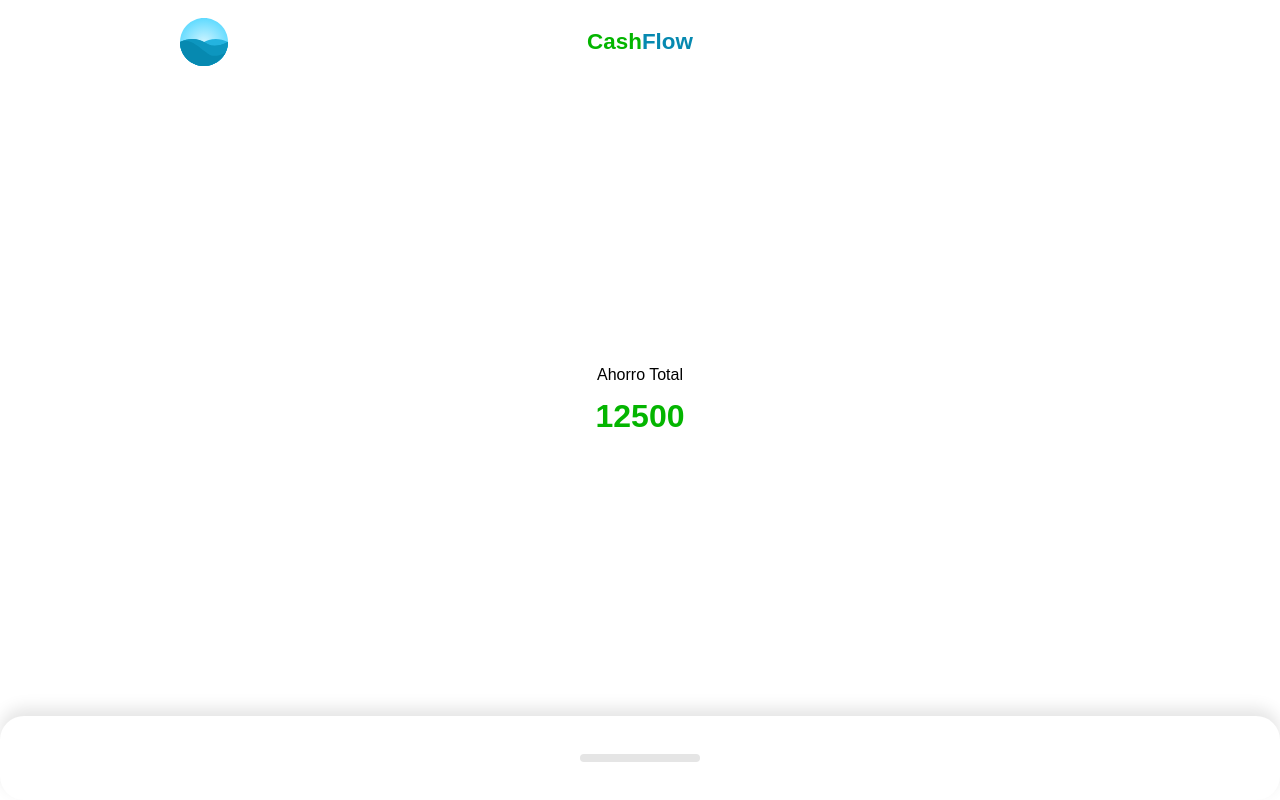
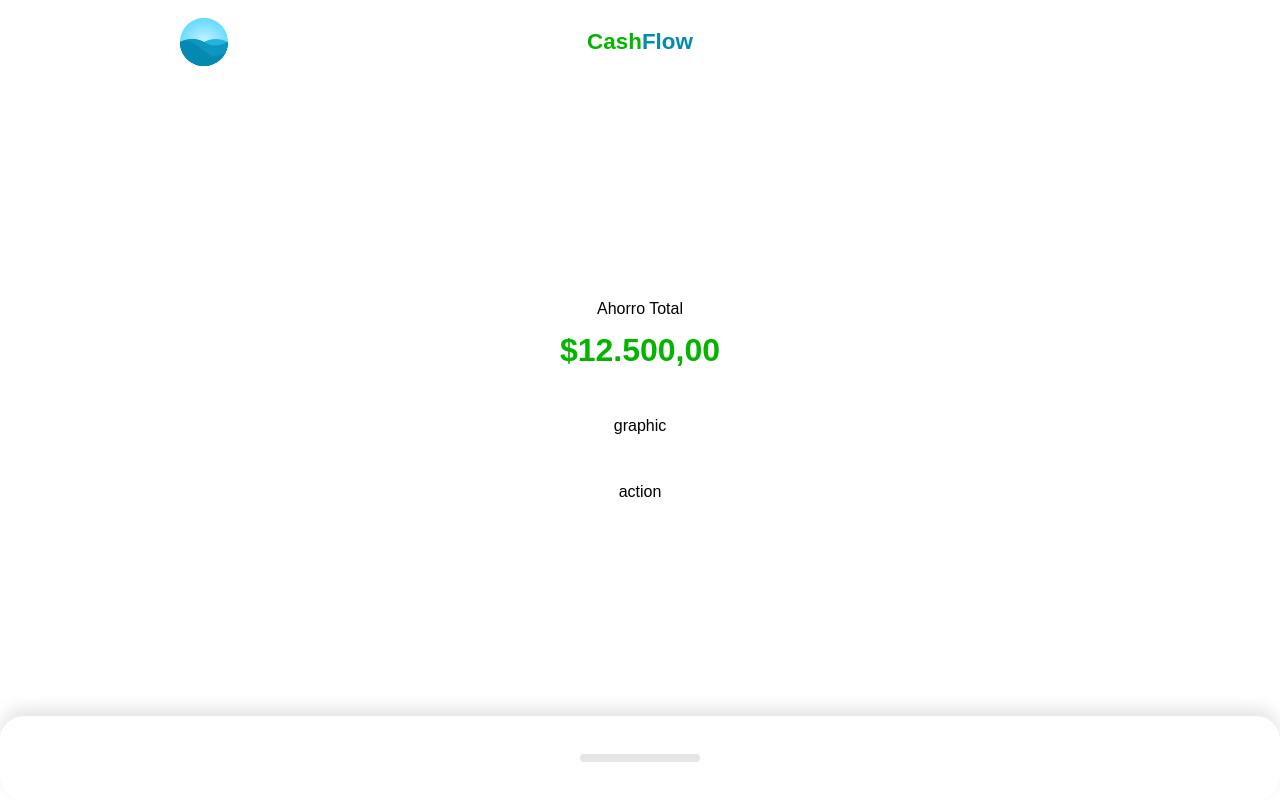
Before and after one commit to juaneins/vue-cash-flow-app, a Vue app: page / in a window 1280 px wide. Built offline with nearby package versions, Linux system fonts and the light colour scheme.

Commit message:
slots graphic y action, formarto de moneda en total

```diff
--- a/src/components/HomeComponent.vue
+++ b/src/components/HomeComponent.vue
@@ -13,7 +13,12 @@
       <HeaderComponent />
     </template>
     <template #resume>
-      <ResumeComponent :label="'Ahorro Total'" :total-amount="12500" :amount="amount" />
+      <ResumeComponent :label="'Ahorro Total'" :total-amount="12500" :amount="amount">
+        <template #graphic>
+          <div>graphic</div>
+        </template>
+        <template #action> action </template>
+      </ResumeComponent>
     </template>
     <template #movements>
       <MovementsComponent />
--- a/src/components/Resume/ResumeComponent.vue
+++ b/src/components/Resume/ResumeComponent.vue
@@ -1,7 +1,10 @@
 <script setup>
 import { computed, defineProps } from 'vue';
 
-const { label, totalAmount, amount } = defineProps({
+const { label, totalLabel, totalAmount, amount } = defineProps({
+  totalLabel: {
+    type: String,
+  },
   label: {
     type: String,
   },
@@ -17,11 +20,31 @@
 const amountVisual = computed(() => {
   return amount !== null ? amount : totalAmount;
 });
+
+const labelVisual = computed(() => {
+  return label === null ? totalLabel : label;
+});
+
+const currencyFormatter = new Intl.NumberFormat('es-EC', {
+  style: 'currency',
+  currency: 'USD',
+});
+
+const amountCurrency = computed(() => {
+    console.log(amountVisual.value);
+  return currencyFormatter.format(amountVisual.value)
+});
 </script>
 <template>
   <main>
-    <p>{{ label }}</p>
-    <h1>{{ amountVisual }}</h1>
+    <p>{{ labelVisual }}</p>
+    <h1>{{ amountCurrency }}</h1>
+    <div class="graphic">
+      <slot name="graphic"></slot>
+    </div>
+    <div class="action">
+      <slot name="action"></slot>
+    </div>
   </main>
 </template>
 <style scoped>
```
